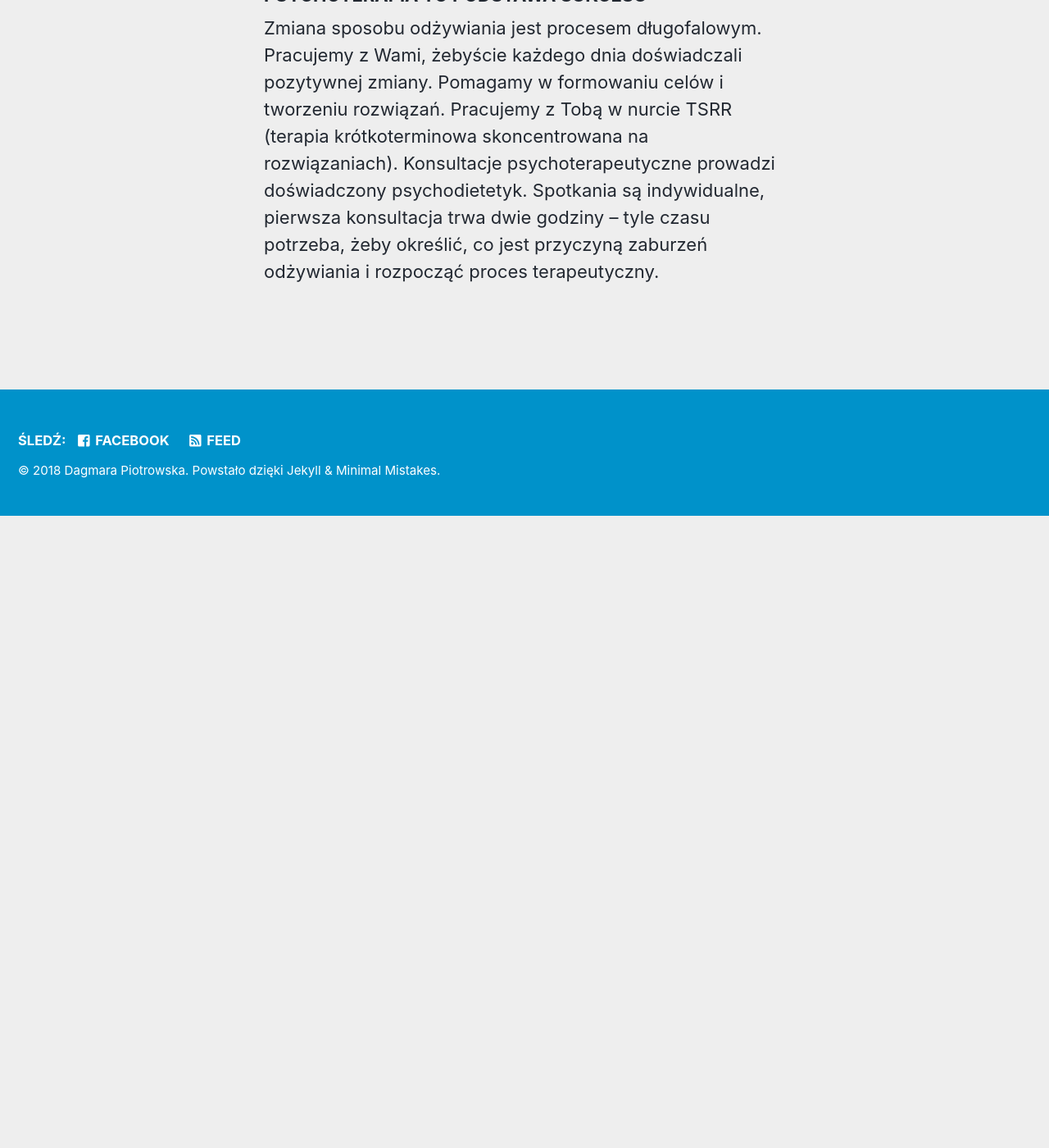
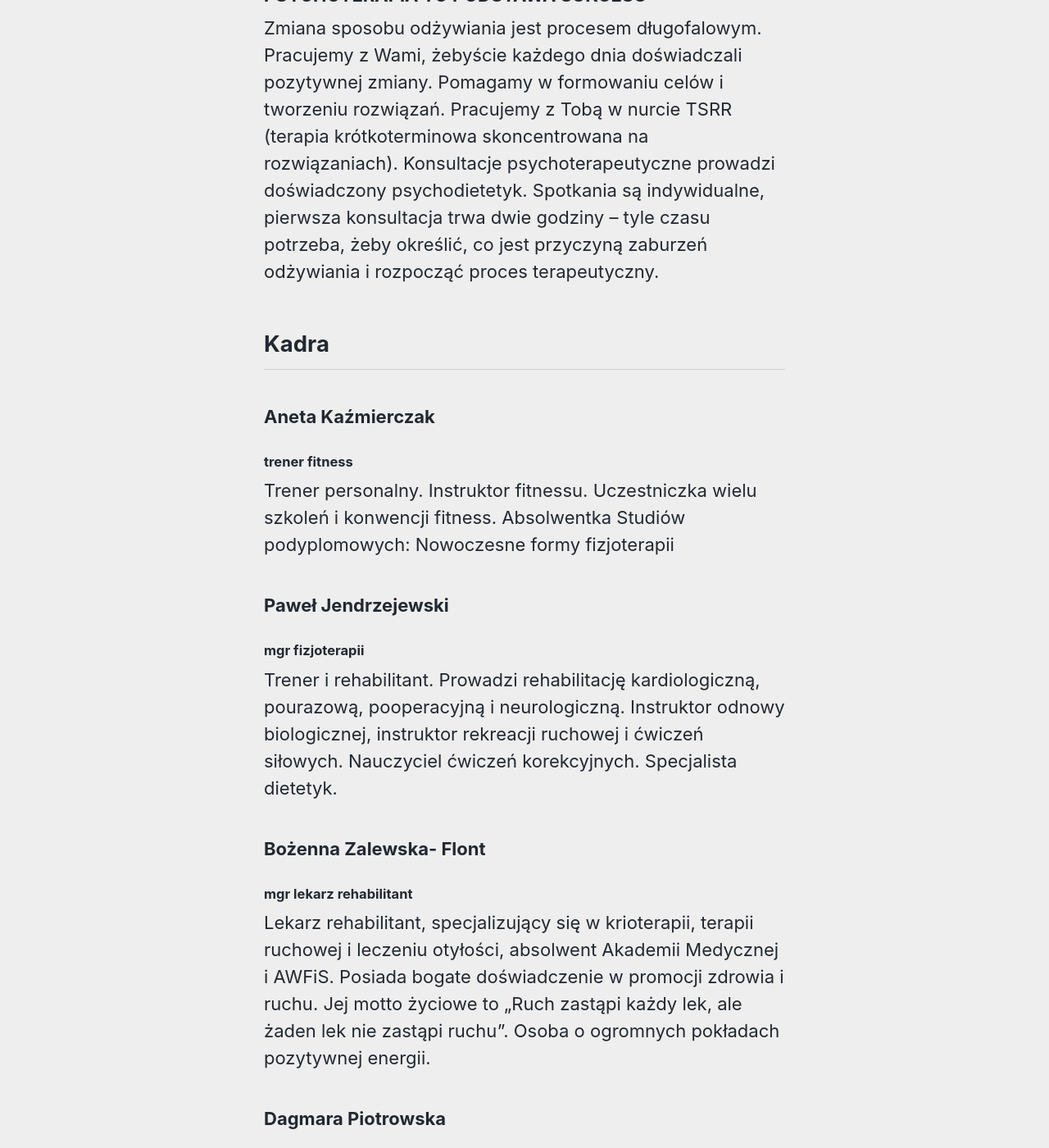
Before and after one commit to PiotrowskiD/PiotrowskiD.github.io, a Jekyll site: the page built from _pages/o klubie.md, in a window 1280 px wide and 1400 px high, scrolled down 1398 px. Shown: the whole window at 82% size. Built offline with Jekyll 4.4.1, drawn with Linux system fonts in a browser that asks for light colours; cached includes are drawn as plain includes; nearby versions of some CDN libraries; before the commit the page ends 2028 px from its top, so only the background shows below that; some of the changed text lies outside the part shown.

Commit message:
more content

```diff
--- a/_pages/o klubie.md
+++ b/_pages/o klubie.md
@@ -33,3 +33,26 @@ z Tobą w nurcie TSRR (terapia krótkoterminowa skoncentrowana na rozwiązaniach
 psychoterapeutyczne prowadzi doświadczony psychodietetyk. Spotkania są indywidualne, pierwsza
 konsultacja trwa dwie godziny – tyle czasu potrzeba, żeby określić, co jest przyczyną zaburzeń
 odżywiania i rozpocząć proces terapeutyczny.
+
+
+## Kadra
+
+### Aneta Kaźmierczak
+#### trener fitness
+
+Trener personalny. Instruktor fitnessu. Uczestniczka wielu szkoleń i konwencji fitness. Absolwentka Studiów podyplomowych: Nowoczesne formy fizjoterapii
+
+### Paweł Jendrzejewski
+#### mgr fizjoterapii
+
+Trener i rehabilitant. Prowadzi rehabilitację kardiologiczną, pourazową, pooperacyjną i neurologiczną. Instruktor odnowy biologicznej, instruktor rekreacji ruchowej i ćwiczeń siłowych. Nauczyciel ćwiczeń korekcyjnych. Specjalista dietetyk.
+
+### Bożenna Zalewska- Flont
+#### mgr lekarz rehabilitant
+
+Lekarz rehabilitant, specjalizujący się w krioterapii, terapii ruchowej i leczeniu otyłości, absolwent Akademii Medycznej i AWFiS. Posiada bogate doświadczenie w promocji zdrowia i ruchu. Jej motto życiowe to „Ruch zastąpi każdy lek, ale żaden lek nie zastąpi ruchu”. Osoba o ogromnych pokładach pozytywnej energii.
+
+### Dagmara Piotrowska
+#### Psychodietetyk
+
+Psychodietetyk – ukończyła studia podyplomowe na SWPS w Sopocie kierunek Psychodietetyka, instruktor Professional Fitness Aqua i ratownik wodny. Pomysłodawczyni i założycielka Klubu, którego podstawę stanowiły jej własne doświadczenia i pragnienie niesienia pomocy innym.
```
Also changed, not shown: _pages/kontakt.md (+8 -0 lines), _pages/oferta.md (+0 -2 lines), _pages/zajecia.md (+0 -2 lines).
